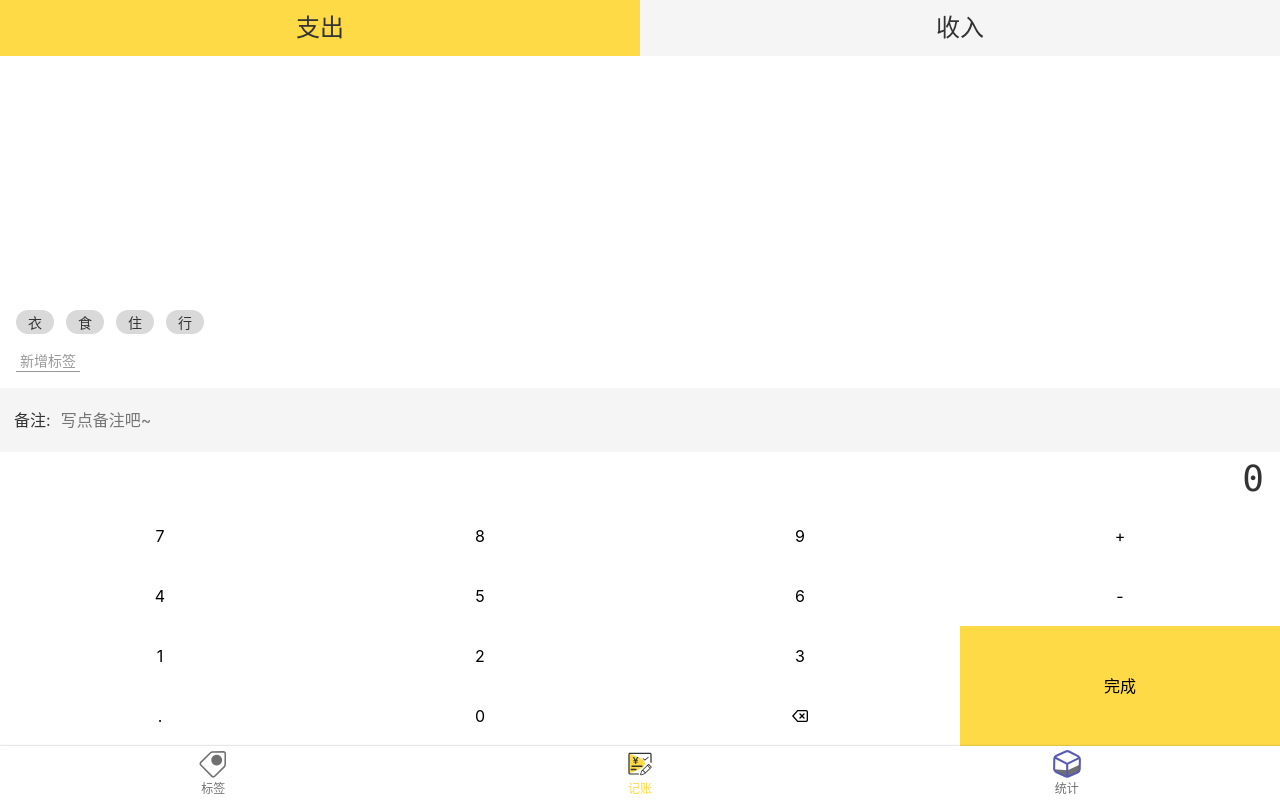
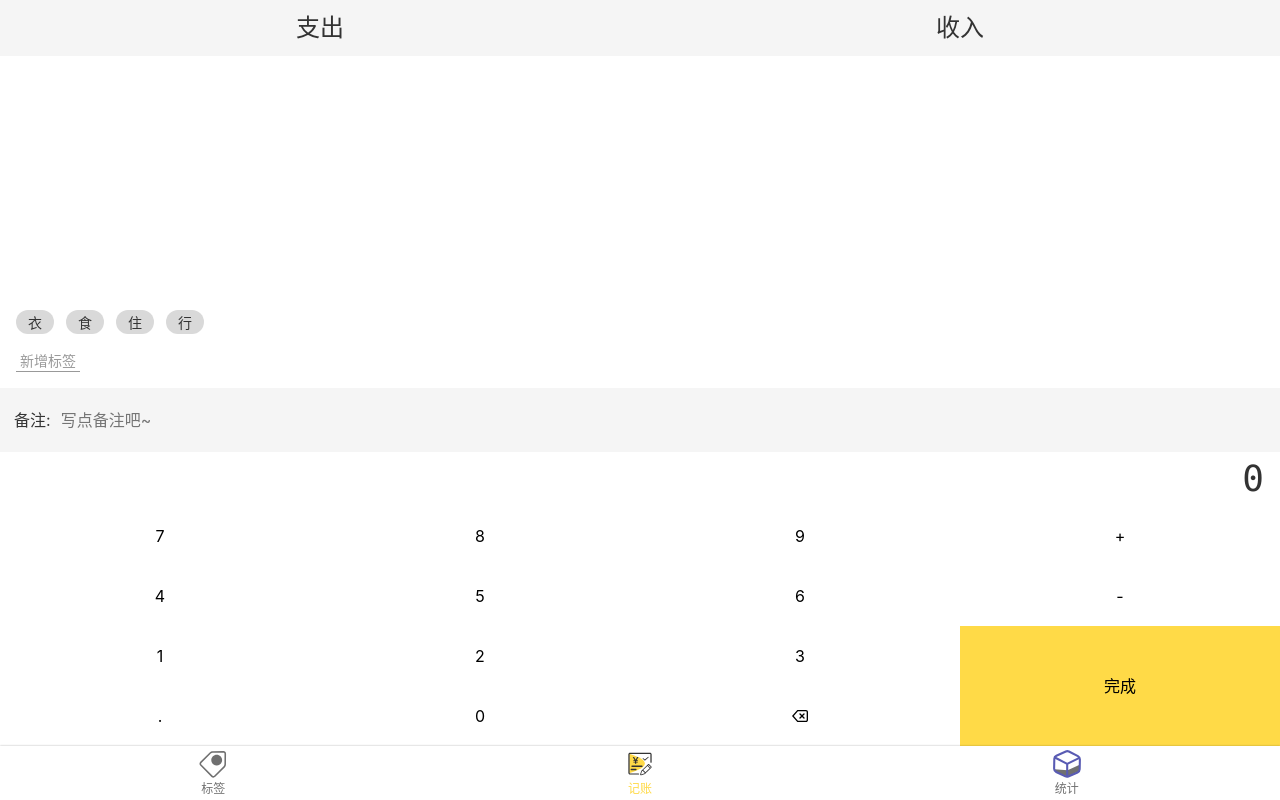
Before and after one commit to Yibo-Hao/bookkeeping-vueVersion, a Vue app: page /#/money in a window 1280 px wide. Built offline with nearby package versions, Linux system fonts and the light colour scheme.

Commit message:
Change the types.vue's default value to the parent component passed in

```diff
--- a/src/components/money/Types.vue
+++ b/src/components/money/Types.vue
@@ -17,18 +17,14 @@ import { Component, Prop, Watch } from "vue-property-decorator";
 
 @Component
 export default class Types extends Vue {
-  type = "-";
-
+  @Prop() readonly value!: string;
   selectedType(type: string) {
     if (type !== "-" && type !== "+") {
       throw new Error("type is unknown");
     }
-    this.type = type;
+    this.$emit('update:value',type)
   }
-  @Watch('type')
-  onTypeChanged(value: string){
-    this.$emit('update:value',value)
-  }
+
 }
 </script>
 
```
